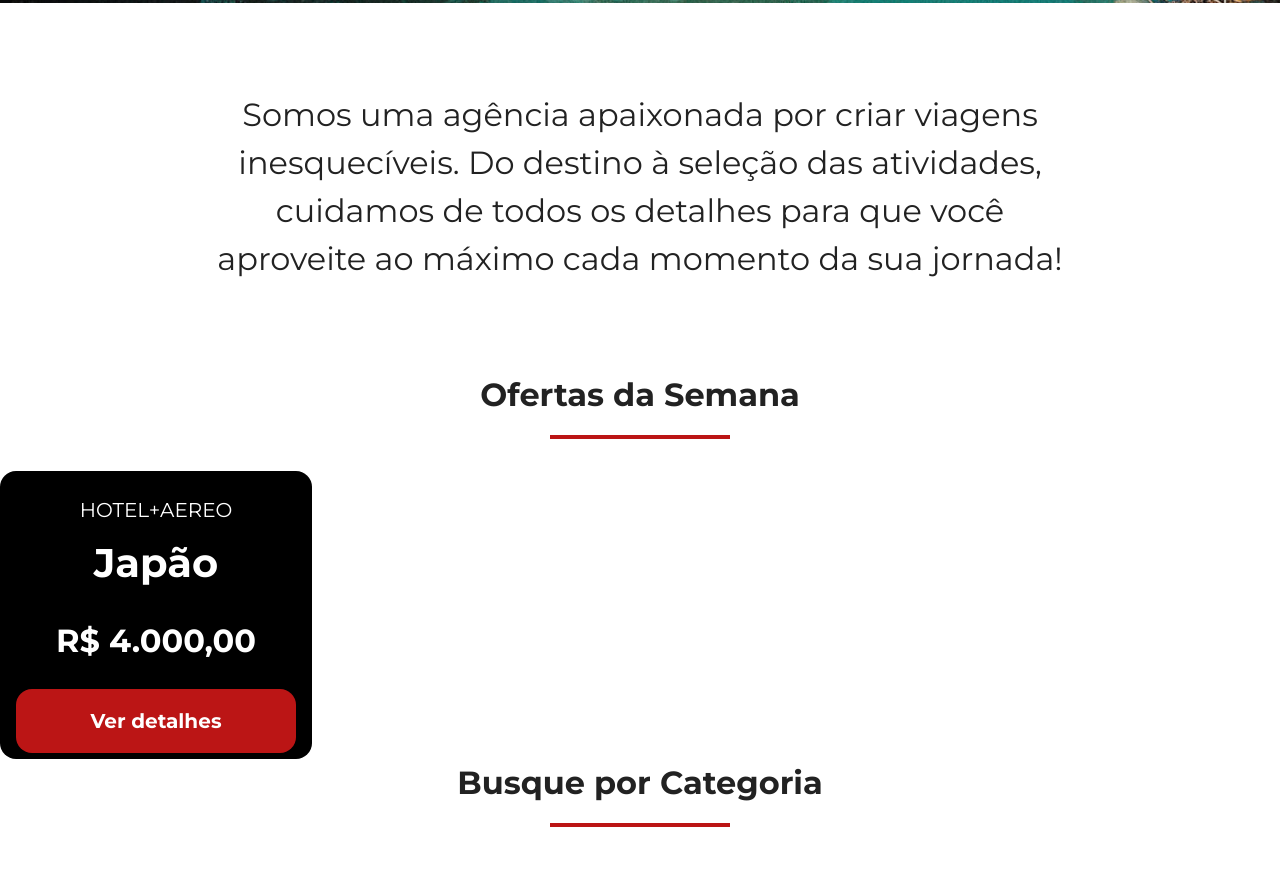
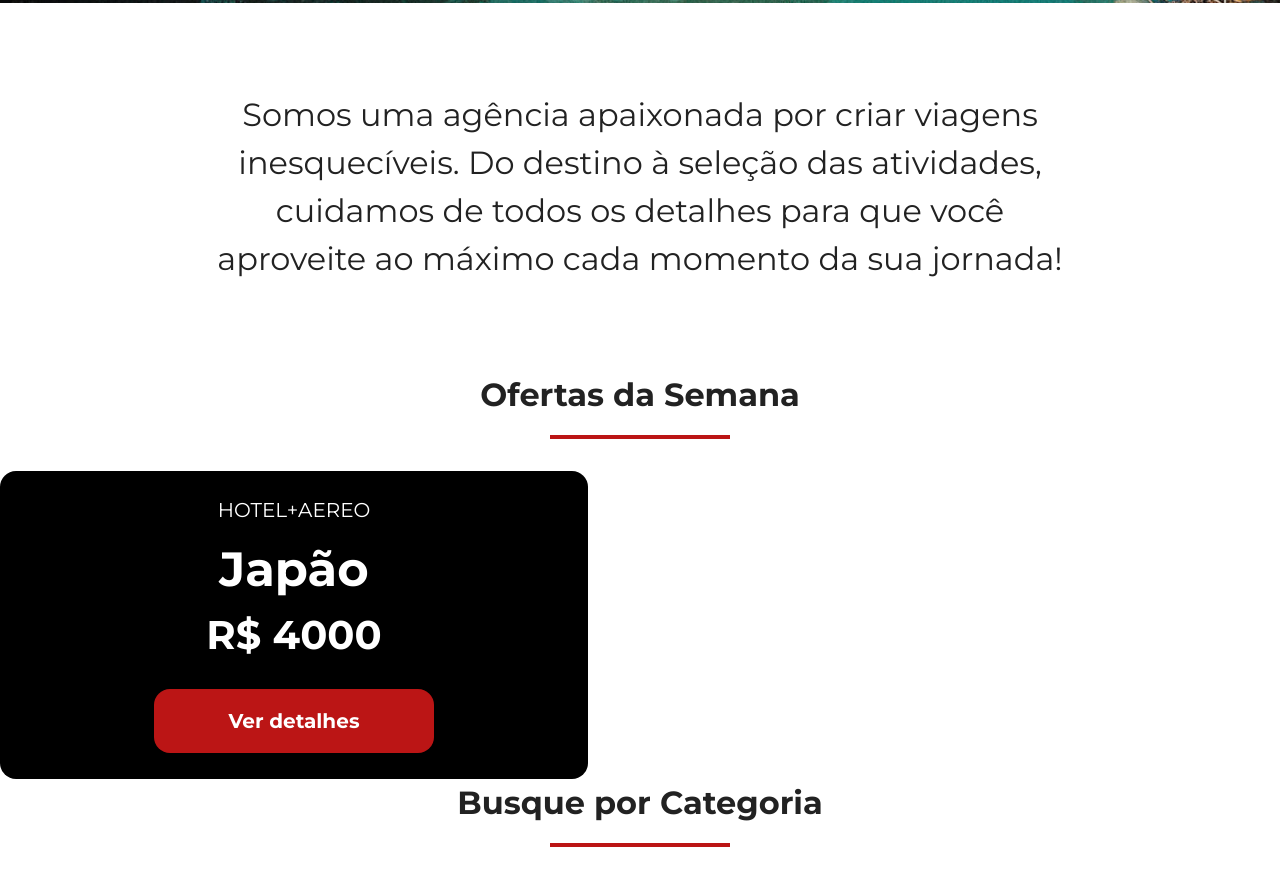
Before and after one commit to ftitonel/jornada-viagens, a plain HTML site: page index.html in a window 1280 px wide. Shown: the part 757-1636 px from the top of the page. Drawn offline with Linux system fonts and the light colour scheme.

Commit message:
Finaliza adaptacao cards para desktop e tablet

```diff
--- a/css/global.css
+++ b/css/global.css
@@ -128,6 +128,7 @@ body {
   border-radius: 16px;
   display: inline-block;
   line-height: 64px;
+  margin-top: 24px;
 }
 
 @media screen and (min-width: 768px) {
--- a/css/offers.css
+++ b/css/offers.css
@@ -14,7 +14,7 @@
   background-color: transparent;
   position: static;
   padding: 0;
-  margin-bottom: 24px;
+  /* margin-bottom: 24px; */
 }
 
 .card header p {
@@ -29,8 +29,27 @@
 }
 
 .card header span {
-    font-weight: var(--titles-weights);
+  font-weight: var(--titles-weights);
   font-size: 32px;
-  margin-top: 24px;
+  /* margin-top: 24px; */
   display: inline-block;
 }
+
+@media screen and (min-width: 1024px) {
+    .card {
+    width: 588px;
+    height: 308px;
+}
+
+.card header h3 {
+  font-size: 48px;
+
+}
+
+.card header span {
+  font-weight: var(--titles-weights);
+  font-size: 40px;
+
+}
+
+}
--- a/index.html
+++ b/index.html
@@ -65,8 +65,7 @@
             <header>
               <p>HOTEL+AEREO</p>
               <h3>Japão</h3>
-              <span>R$ 4.000,00</span>
-
+              <span>R$ 4000</span>
             </header>
             <footer>
               <a href="#" class="button">Ver detalhes</a>
```
